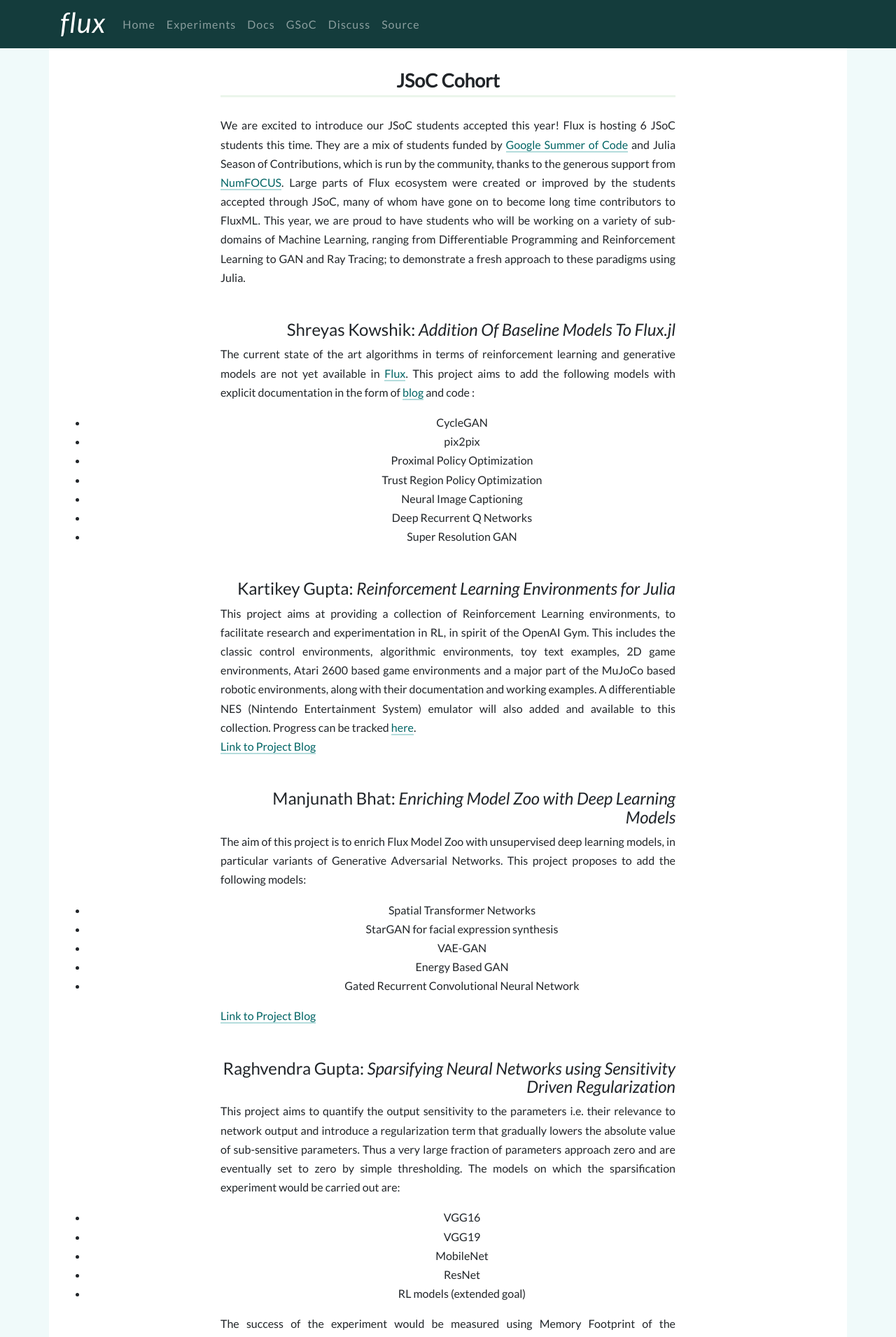
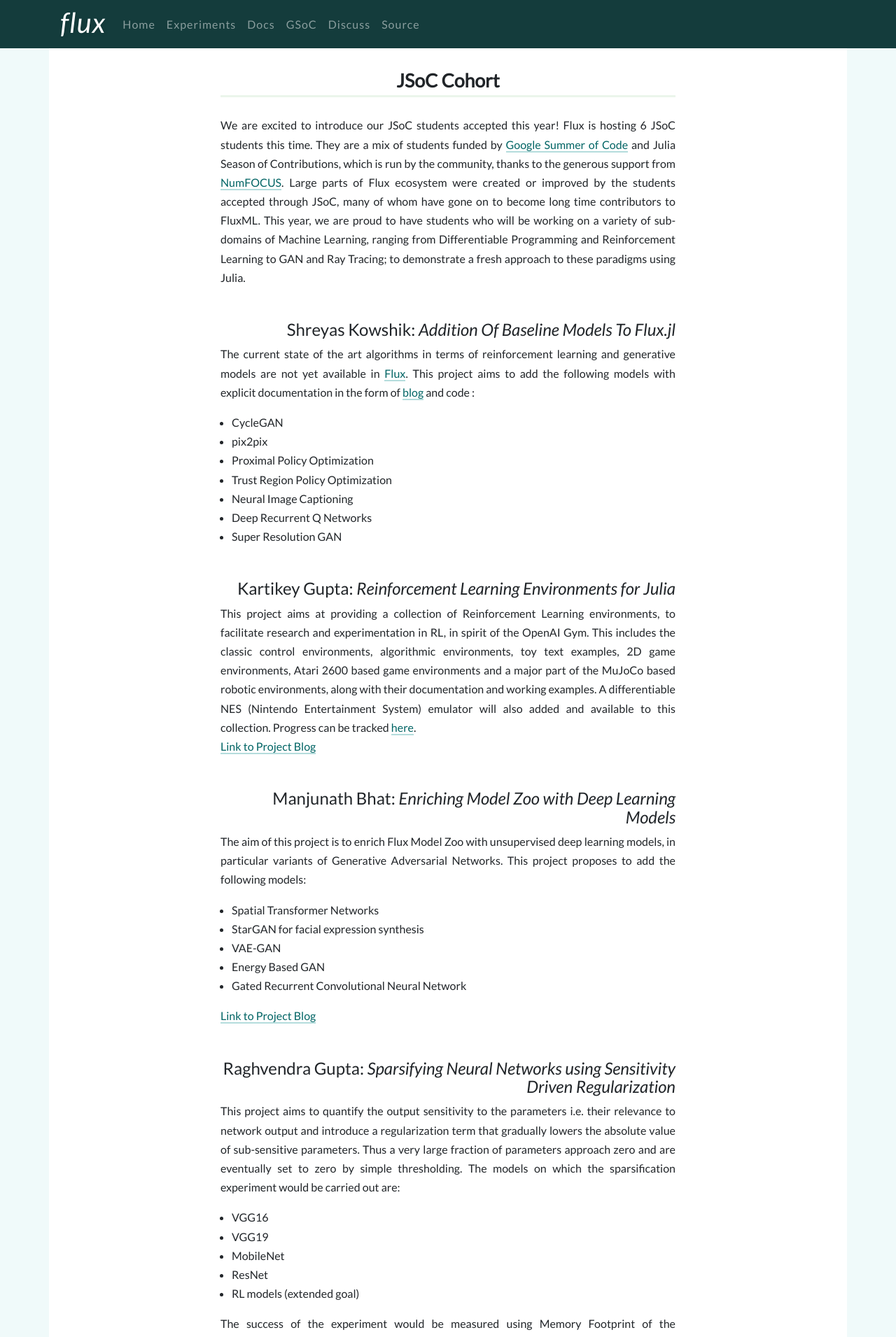
Before and after one commit to FluxML/fluxml.github.io, a Jekyll site: the page built from _posts/2019-05-31-JSoC-Cohort.md, in a window 1280 px wide. Shown: the top 1911 px of the page at 70% size. Built offline with Jekyll 4.4.1, drawn with Linux system fonts in a browser that asks for light colours; nearby versions of some CDN libraries; comment, search, counter and statistics services are not loaded.

Commit message:
rm center align, used style.scss

```diff
--- a/_posts/2019-05-31-JSoC-Cohort.md
+++ b/_posts/2019-05-31-JSoC-Cohort.md
@@ -18,7 +18,6 @@
 * Neural Image Captioning
 * Deep Recurrent Q Networks
 * Super Resolution GAN
-{: .text-center}
 
 ## Kartikey Gupta: _Reinforcement Learning Environments for Julia_
 
@@ -33,7 +32,7 @@
 * VAE-GAN
 * Energy Based GAN
 * Gated Recurrent Convolutional Neural Network
-{: .text-center}
+
 [Link to Project Blog](https://medium.com/@manjunathbhat9920)
 
 ## Raghvendra Gupta: _Sparsifying Neural Networks using Sensitivity Driven Regularization_
@@ -44,7 +43,6 @@
 * MobileNet
 * ResNet
 * RL models (extended goal)
-{: .text-center}
 
 The success of the experiment would be measured using Memory Footprint of the parameters, Compression Ratio and Runtime Performance of the models.
 [Link to Project Blog](https://medium.com/@raghav090897)
--- a/site.scss
+++ b/site.scss
@@ -58,6 +58,9 @@
     font-style: italic;
     color: rgb(0, 50, 50);
   }
+  ul {
+    padding-left: 246px;
+  }
 }
 
 .lighter {
```
